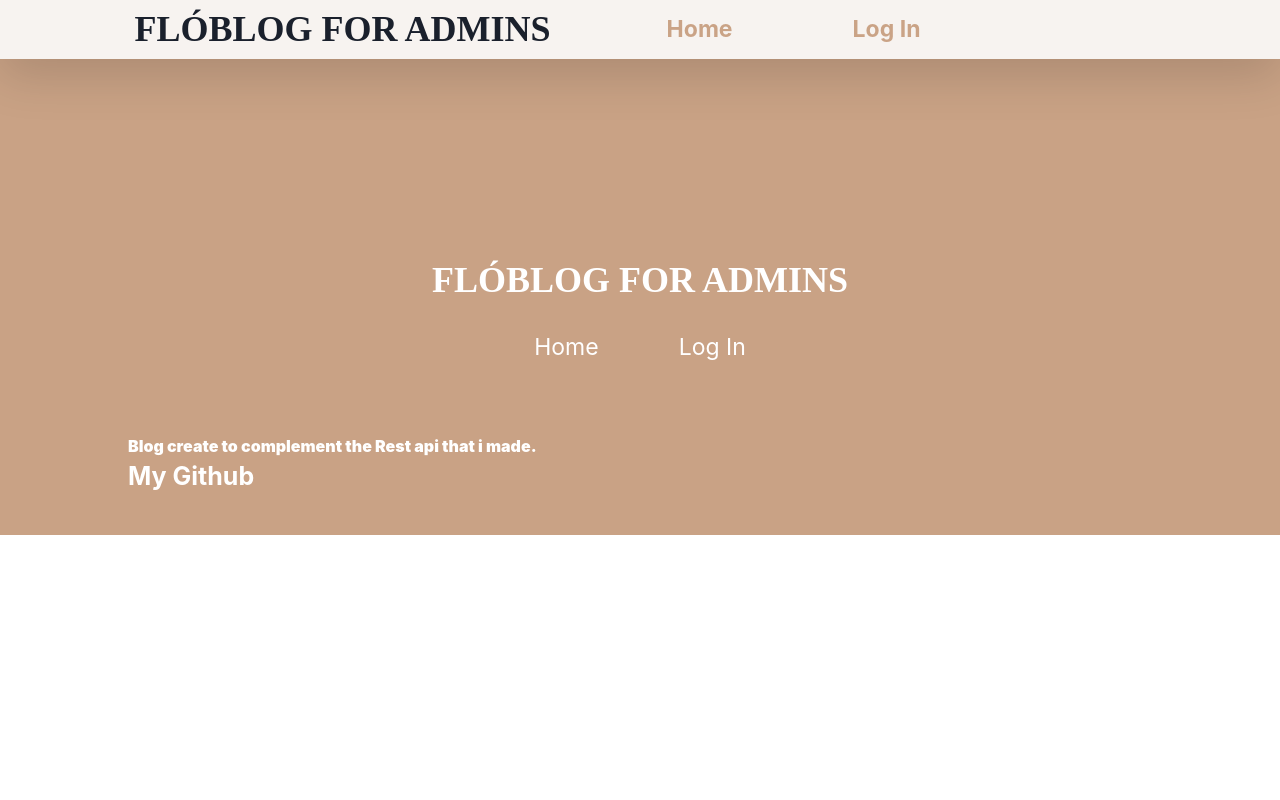
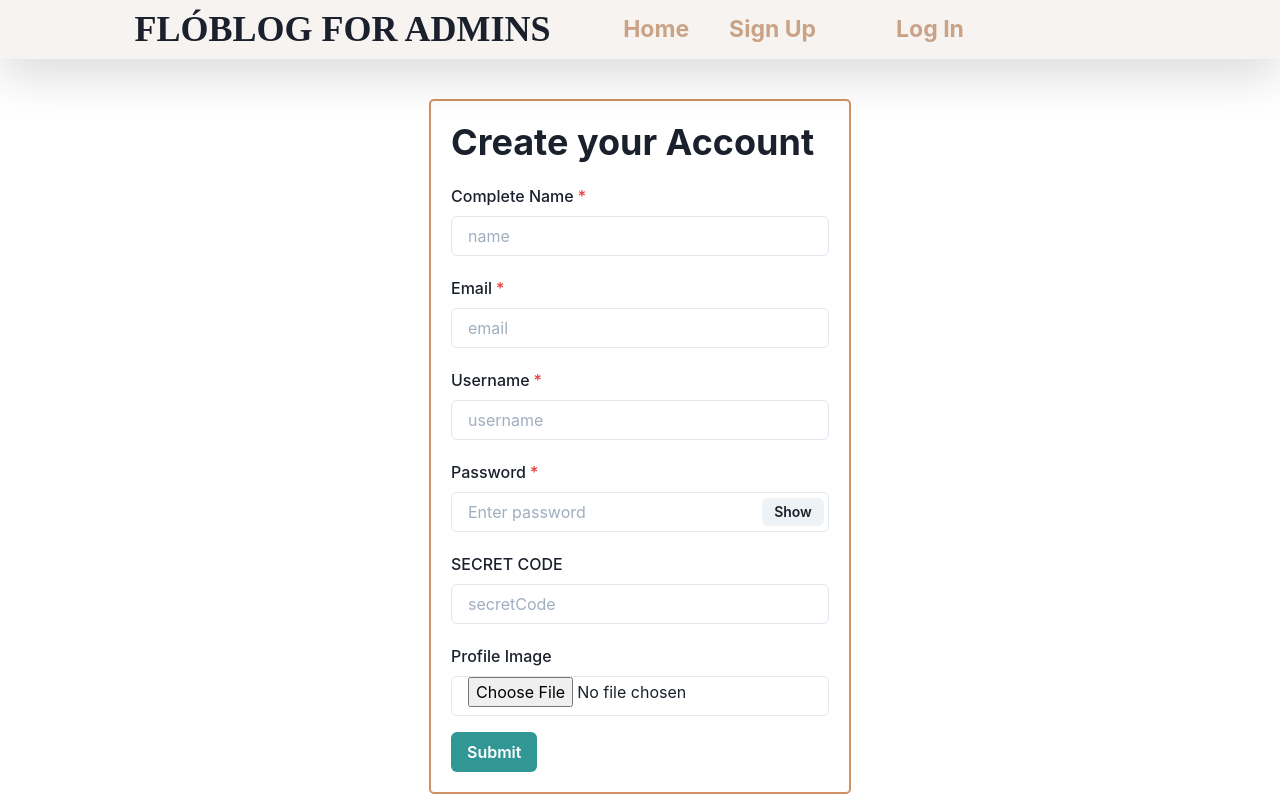
Before and after one commit to Flo-314/MERN-BLOG-ADMINFRONTEND, a React (Vite) app: page /Sign-Up in a window 1280 px wide. Shown: the top 800 px of the page. Built offline with nearby package versions, Linux system fonts and the light colour scheme; some icons are missing; a web font is replaced by a local one.

Commit message:
css de sign up form hecho y html

```diff
--- a/src/components/Header/Header.jsx
+++ b/src/components/Header/Header.jsx
@@ -3,7 +3,7 @@ import {Link as RouteLink} from "react-router-dom";
 
 import Nav from "./Nav";
 import Media from "./Media";
-function Header() {
+function Header({User}) {
   return (
     <header>
       <Box bg="primary.light" padding="2">
@@ -22,7 +22,7 @@ function Header() {
               </Link>
             </Heading>
           </Box>
-          <Nav />
+          <Nav User={User} />
           <Media />
         </Flex>
       </Box>
--- a/src/components/Header/Nav.jsx
+++ b/src/components/Header/Nav.jsx
@@ -36,7 +36,7 @@ function Nav({User}) {
               </MenuItem>
               <MenuItem>
                 <h3>
-                  {User !== undefined && (
+                  {User ? (
                     <Link
                       as={RouteLink}
                       className="primaryStrong"
@@ -46,6 +46,17 @@ function Nav({User}) {
                       to={"/createPost"}
                     >
                       Create Post
+                    </Link>
+                  ) : (
+                    <Link
+                      as={RouteLink}
+                      className="primaryStrong"
+                      color={"primary.strong"}
+                      fontSize={23}
+                      fontWeight={"bold"}
+                      to={"/Sign-Up"}
+                    >
+                      Sign Up
                     </Link>
                   )}
                 </h3>
@@ -114,9 +125,13 @@ function Nav({User}) {
           </li>
           <li>
             <h3>
-              {User !== undefined && (
+              {User ? (
                 <Link as={RouteLink} to={"/createPost"}>
                   Create Post
+                </Link>
+              ) : (
+                <Link as={RouteLink} to={"/Sign-Up"}>
+                  Sign Up
                 </Link>
               )}
             </h3>
--- a/src/components/Home/Home.jsx
+++ b/src/components/Home/Home.jsx
@@ -1,6 +1,4 @@
 function Home({User}) {
-  console.log(User);
-
   return <main />;
 }
 
--- a/src/components/SignUpForm/SignUpForm.jsx
+++ b/src/components/SignUpForm/SignUpForm.jsx
@@ -1,7 +1,179 @@
+import {Box, Flex, Text, Heading} from "@chakra-ui/react";
+import {
+  FormControl,
+  FormLabel,
+  Button,
+  InputRightElement,
+  Input,
+  InputGroup,
+} from "@chakra-ui/react";
+import {useState, useEffect} from "react";
+
 function SignUpForm() {
+  const [show, setShow] = useState(false);
+  const [username, SetUsername] = useState("");
+  const [password, SetPassword] = useState("");
+  const [errorMsg, setErrorMsg] = useState("");
+
+  const handleClick = () => setShow(!show);
+
   return (
     <main>
-      <form />
+      <Box width={"100%"}>
+        <Flex
+          align={"center"}
+          className="ColumnMobile"
+          gap={20}
+          justify={"center"}
+          margin={"0 auto"}
+          maxW={"1500px"}
+          minHeight={"60vh"}
+          padding={"20"}
+          paddingTop={10}
+        >
+          <Flex
+            border={"2px solid"}
+            borderColor={"secondary.strong"}
+            borderRadius={5}
+            direction={"column"}
+            justify={"center"}
+            minHeight={"300px"}
+            padding={5}
+          >
+            <Heading>Create your Account</Heading>
+            <form
+              onSubmit={async (event) => {
+                event.preventDefault();
+                await loginHandler(username, password);
+              }}
+            >
+              <FormControl isRequired>
+                <FormLabel htmlFor="name" marginTop={5}>
+                  Complete Name
+                </FormLabel>
+
+                <InputGroup>
+                  <Input
+                    autoComplete="true"
+                    id="name"
+                    name="name"
+                    placeholder="name"
+                    type={"text"}
+                    value={username}
+                    onChange={(event) => {
+                      SetUsername(event.target.value);
+                    }}
+                  />
+                </InputGroup>
+
+                <FormLabel htmlFor="email" marginTop={5}>
+                  Email
+                </FormLabel>
+
+                <InputGroup>
+                  <Input
+                    autoComplete="true"
+                    id="email"
+                    name="email"
+                    placeholder="email"
+                    type={"email"}
+                    value={username}
+                    onChange={(event) => {
+                      SetUsername(event.target.value);
+                    }}
+                  />
+                </InputGroup>
+
+                <FormLabel htmlFor="username" marginTop={5}>
+                  Username
+                </FormLabel>
+
+                <InputGroup>
+                  <Input
+                    autoComplete="true"
+                    id="username"
+                    name="username"
+                    placeholder="username"
+                    type={"text"}
+                    value={username}
+                    onChange={(event) => {
+                      SetUsername(event.target.value);
+                    }}
+                  />
+                </InputGroup>
+                <FormLabel htmlFor="password" marginTop={5}>
+                  Password
+                </FormLabel>
+
+                <InputGroup>
+                  <Input
+                    autoComplete="true"
+                    id="password"
+                    name="password"
+                    placeholder="Enter password"
+                    pr="4.5rem"
+                    type={show ? "text" : "password"}
+                    value={password}
+                    onChange={(event) => {
+                      SetPassword(event.target.value);
+                    }}
+                  />
+                  <InputRightElement width="4.5rem">
+                    <Button h="1.75rem" size="sm" onClick={handleClick}>
+                      {show ? "Hide" : "Show"}
+                    </Button>
+                  </InputRightElement>
+                </InputGroup>
+              </FormControl>
+
+              {errorMsg !== "" && (
+                <Text color={"red"} fontSize={18}>
+                  Wrong Password or Username.
+                </Text>
+              )}
+
+              <FormLabel htmlFor="secretCode" marginTop={5}>
+                SECRET CODE
+              </FormLabel>
+
+              <InputGroup>
+                <Input
+                  autoComplete="false"
+                  id="secretCode"
+                  name="secretCode"
+                  placeholder="secretCode"
+                  type="password"
+                  value={username}
+                  onChange={(event) => {
+                    SetUsername(event.target.value);
+                  }}
+                />
+              </InputGroup>
+
+              <FormLabel htmlFor="image" marginTop={5}>
+                Profile Image
+              </FormLabel>
+
+              <InputGroup>
+                <Input
+                  id="image"
+                  name="image"
+                  placeholder="image"
+                  type="file"
+                  value={username}
+                  onChange={(event) => {
+                    SetUsername(event.target.value);
+                  }}
+                />
+              </InputGroup>
+
+              <Button colorScheme="teal" mt={4} type="submit">
+                Submit
+              </Button>
+            </form>
+          </Flex>
+        </Flex>
+      </Box>
     </main>
   );
 }
```
Also changed, not shown: 1 other file (tests, documents, lock files or other folders).
